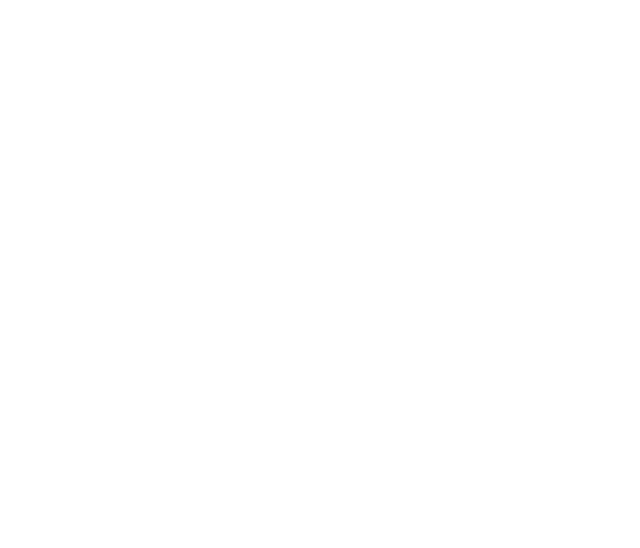
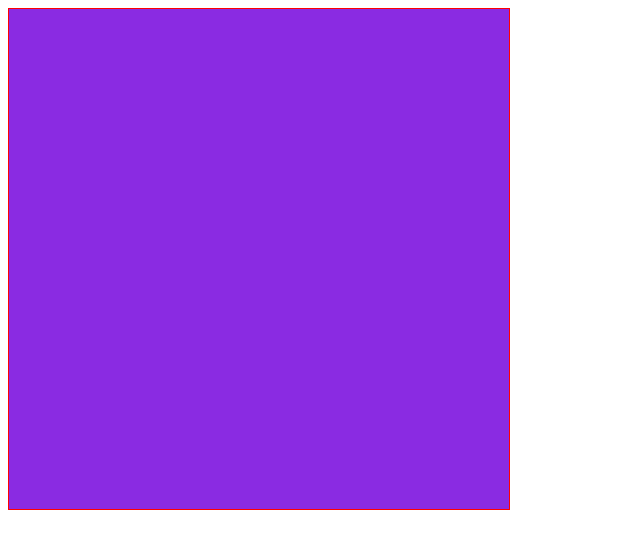
Before and after one commit to tw1ttt3r/session7-sass, a plain HTML site: page index.html in a window 1280 px wide. Shown: the whole page, without its empty margins (0-640 px from the left). Drawn offline with nearby package versions, Linux system fonts and the light colour scheme; files that its build step writes are made by us from their sources.

Commit message:
creacion de archivo sass y git ignore

```diff
--- a/index.html
+++ b/index.html
@@ -3,9 +3,10 @@
     <head>
         <meta charset="UTF-8">
         <meta name="viewport" content="width=device-width, initial-scale=1.0">
-        <title>Document</title>
+        <title>Uso de sass</title>
+        <link rel="stylesheet" href="main.css">
     </head>
     <body>
-
+        <section class="container"></section>
     </body>
 </html>
--- /dev/null
+++ b/main.scss
@@ -0,0 +1,6 @@
+.container {
+    width: 500px;
+    height: 500px;
+    border: 1px solid red;
+    background-color: blueviolet;
+}
```
Also changed, not shown: 1 other file.
